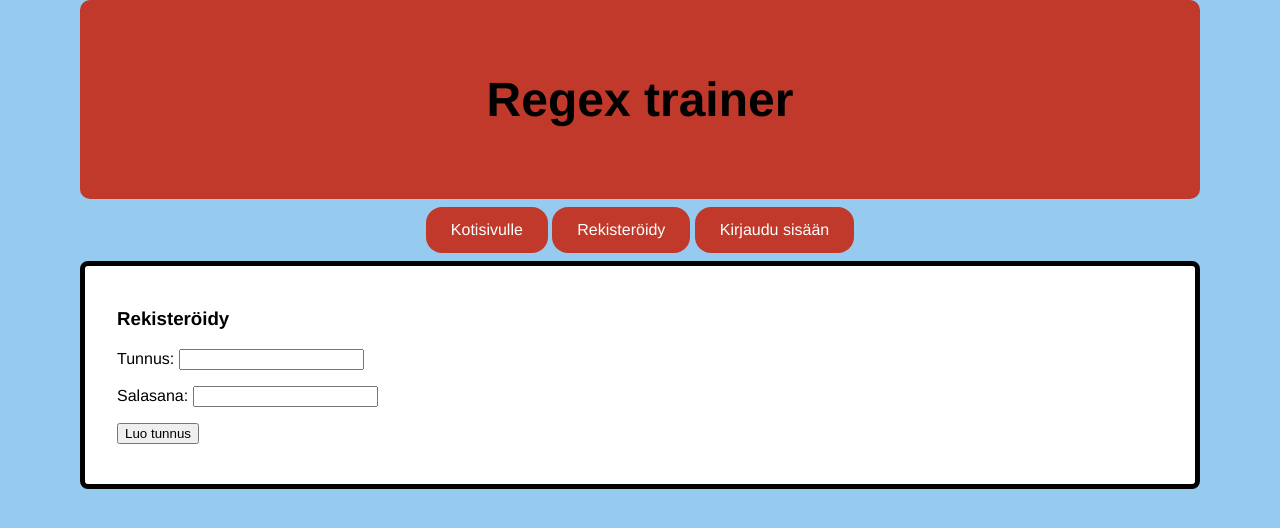
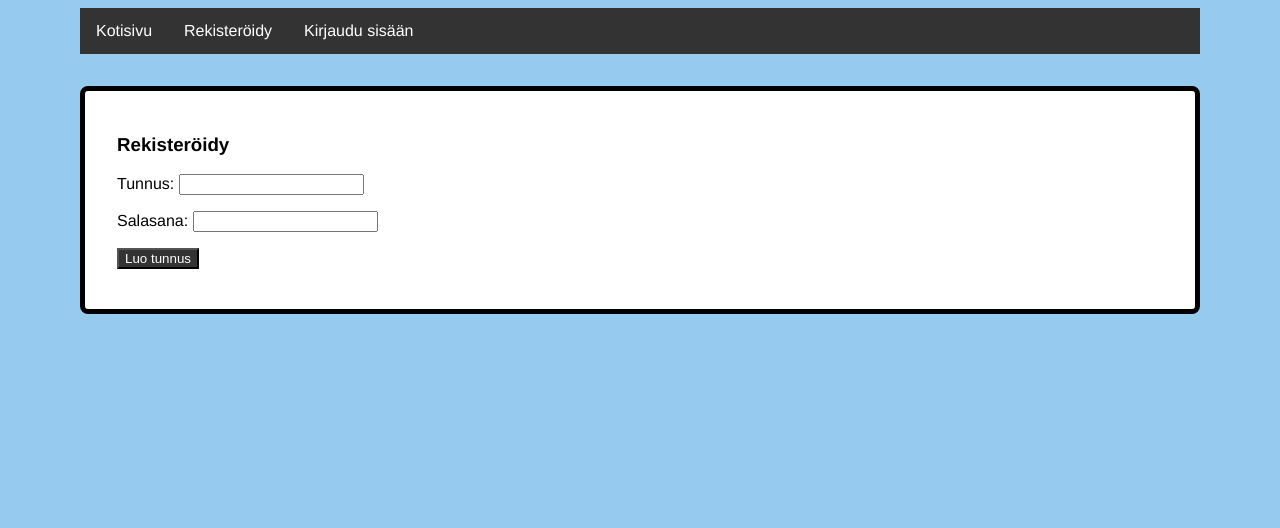
Before and after one commit to LeoVaris/regex-trainer, a Python web app: template templates/register.html in a window 1280 px wide. Shown: the top 528 px of the page. Run offline with Jinja, Linux system fonts and the light colour scheme; the template is opened without the code that fills it, so the values that code supplies are empty.

Commit message:
improved styles

```diff
--- a/static/style.css
+++ b/static/style.css
@@ -1,6 +1,4 @@
 body {
-  margin: auto;
-  max-width: 70em;
   font-family: 'Helvetica', 'Arial', sans-serif;
   background-color:#97caef;
 }
@@ -29,6 +27,9 @@ body {
   padding: 1.5em 2em;
   border: 5px solid black;
   border-radius: .5em;
+  margin: auto;
+  margin-top: 2em;
+  max-width: 70em;
   background-color:  white;
 }
 
@@ -46,7 +47,7 @@ body {
 }
 
 .submit_btn {
-  background-color: rgb(192, 57, 43);
+  background-color:#333;
   color: white;
 }
 
@@ -58,13 +59,13 @@ body {
 }
 
 .link_btn:link, .link_btn:visited {
-  background-color:rgb(192, 57, 43);
-  color: white;
+  background-color: white;
+  color: black;
   padding: 14px 25px;
   text-align: center;
   text-decoration: none;
   display: inline-block;
-  border-radius: 1em;
+  border: 2px solid #333;
 }
 
 .submission {
@@ -94,13 +95,11 @@ body {
 }
 
 .login_text {
-  background-color:rgb(192, 57, 43);
+  display: block;
   color: white;
-  padding: 14px 25px;
   text-align: center;
+  padding: 14px 16px;
   text-decoration: none;
-  display: inline-block;
-  border-radius: 1em;
 }
 
 .username {
@@ -108,7 +107,8 @@ body {
 }
 
 .link_btn:hover, .link_btn:active {
-  background-color: red;
+  background-color: #333;
+  color: white;
 }
 
 a:link {
@@ -128,13 +128,29 @@ a:active {
 }
 
 nav ul {
+  list-style-type: none;
+  margin: auto;
   padding: 0;
-  margin: .5em;
-  text-align: center;
+  overflow: hidden;
+  background-color: #333;
+  max-width: 70em;
 }
 
 nav li {
-  display: inline-block;
+  float: left;
+}
+
+nav li a {
+  display: block;
+  color: white;
+  text-align: center;
+  padding: 14px 16px;
+  text-decoration: none;
+}
+
+nav li a:hover {
+  text-decoration: none;
+  background-color: #111;
 }
 
 .column {
--- a/templates/base.html
+++ b/templates/base.html
@@ -5,20 +5,20 @@
 <meta name="viewport" content="width=device-width, initial-scale=1">
 <body>
   <nav>
-    <div class="header">
+    <!--<div class="header">
       <h1>Regex trainer</h1>
-    </div>
+    </div>-->
     <ul>
-      <li><a href="/" class="link_btn">Kotisivulle</a></li>
+      <li><a href="/">Kotisivu</a></li>
       {% if get_status() >= 2 %}
-        <li><a href={{ url_for('admin') }} class="link_btn">Hallintapaneeli</a></li>
+        <li><a href={{ url_for('admin') }}>Hallintapaneeli</a></li>
       {% endif %}
       {% if get_username() %}
         <li><span class="login_text">Kirjautunut käyttäjänimellä <b class="username">{{ get_username() }}</b></span></li>
-        <li><a href="{{ url_for('logout') }}" class="link_btn">Kirjaudu ulos</a></li>
+        <li><a href="{{ url_for('logout') }}">Kirjaudu ulos</a></li>
       {% else %}
-        <li><a href="{{ url_for('register') }}" class="link_btn">Rekisteröidy</a></li>
-        <li><a href="{{ url_for('login') }}" class="link_btn">Kirjaudu sisään</a></li>
+        <li><a href="{{ url_for('register') }}">Rekisteröidy</a></li>
+        <li><a href="{{ url_for('login') }}">Kirjaudu sisään</a></li>
       {% endif %}
 
     </ul>
--- a/templates/login.html
+++ b/templates/login.html
@@ -10,11 +10,11 @@ Kirjaudu sisään
   <b>{{ message }}</b>
 {% endif %}
 <form action="/login" method="post">
-  Tunnus: <input type="text" name="username">
+  Tunnus: <input type="text" name="username" autocomplete="username">
   <p>
-  Salasana: <input type="password" name="password">
+  Salasana: <input type="password" name="password" autocomplete="current-password">
   <p>
-  <input type="submit" value="Kirjaudu">
+  <input type="submit" value="Kirjaudu" class="submit_btn">
 </form>
 Jos sinulla ei ole tunnusta,
 voit luoda uuden tunnuksen
--- a/templates/register.html
+++ b/templates/register.html
@@ -10,10 +10,10 @@ Rekisteröidy
   <b>{{ message }}</b>
 {% endif %}
 <form action="/register" method="post">
-  Tunnus: <input type="text" name="username">
+  Tunnus: <input type="text" name="username" autocomplete="username">
   <p>
-  Salasana: <input type="password" name="password">
+  Salasana: <input type="password" name="password" autocomplete="new-password">
   <p>
-  <input type="submit" value="Luo tunnus">
+  <input type="submit" value="Luo tunnus" class="submit_btn">
 </form>
 {% endblock %}
--- a/templates/stats.html
+++ b/templates/stats.html
@@ -1,7 +1,7 @@
 {% extends 'base.html' %}
 
 {% block title %}
-Admin
+Tuloslista
 {% endblock %}
 
 {% block content %}
```
Also changed, not shown: example_data.sql (+5 -5 lines).
